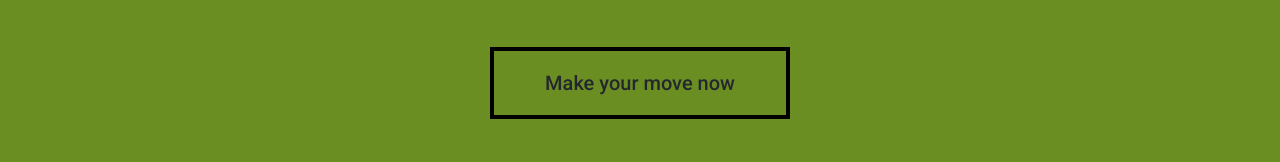
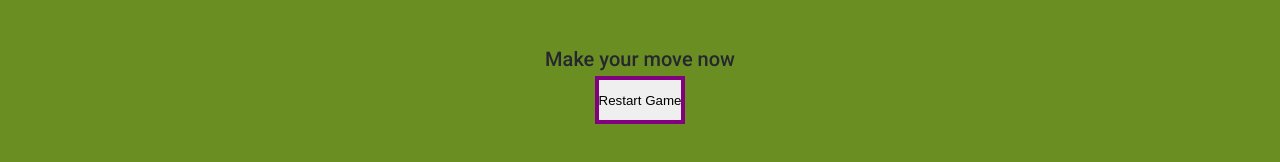
Before and after one commit to samiksha-92/rps-game, a plain HTML site: page index.html in a window 1280 px wide. Shown: the part 396-558 px from the top of the page. Drawn offline with Linux system fonts and the light colour scheme.

Commit message:
add restart game function

```diff
--- a/assets/css/style.css
+++ b/assets/css/style.css
@@ -89,12 +89,19 @@ h1 {
     color: #25272E;
     font-family: 'Roboto', sans-serif;
     font-size: 20px;
-    border: 4px solid black;
-    width: 300px;
     text-align: center;
+
+}
+
+#restart {
+    border: 4px solid purple;
+    max-width: 491px;
     margin: auto;
-    padding: 20px;
-
+    margin-top: 5px;
+    height: 6vh;
+    display: flex;
+    align-items: center;
+    justify-content: center;
 }
 
 .green-shadow {
--- a/index.html
+++ b/index.html
@@ -34,6 +34,7 @@
         </div>
     </div>
     <p id="move-message"> Make your move now </p>
+    <button id="restart" onclick="location.reload();">Restart Game</button>
     <script src="assets/js/script.js"></script>
 </body>
 
```
